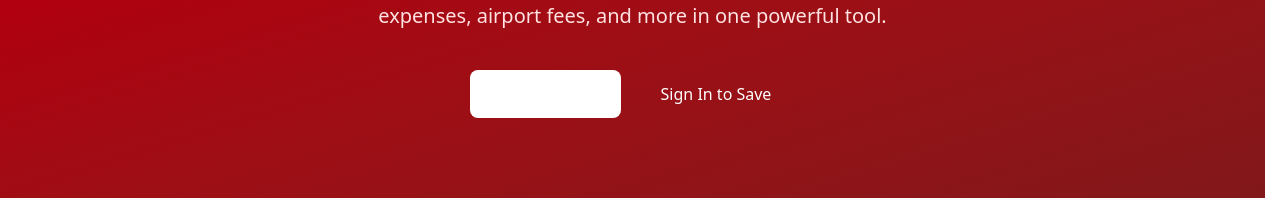
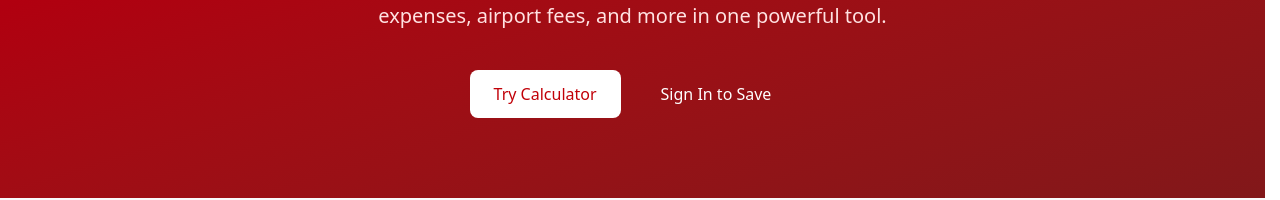
Before and after one commit to lwaddle/trip-estimate, a SvelteKit app: page / in a window 1280 px wide. Shown: the part 255-455 px from the top of the page. Built offline with nearby package versions, Linux system fonts and the light colour scheme; no server answers.

Commit message:
Fix invisible button text on landing page hero section
Changed the "Try Calculator" button from primary to ghost variant
to prevent the default text-white style from overriding the custom
text-red-700 class.

```diff
--- a/src/routes/+page.svelte
+++ b/src/routes/+page.svelte
@@ -26,7 +26,7 @@
 				</p>
 				<div class="mt-10 flex flex-col items-center justify-center gap-4 sm:flex-row">
 					<a href="/calculator">
-						<Button size="lg" class="bg-white text-red-700 hover:bg-red-50">
+						<Button size="lg" variant="ghost" class="bg-white text-red-700 hover:bg-red-50 hover:text-red-800">
 							Try Calculator
 						</Button>
 					</a>
```
